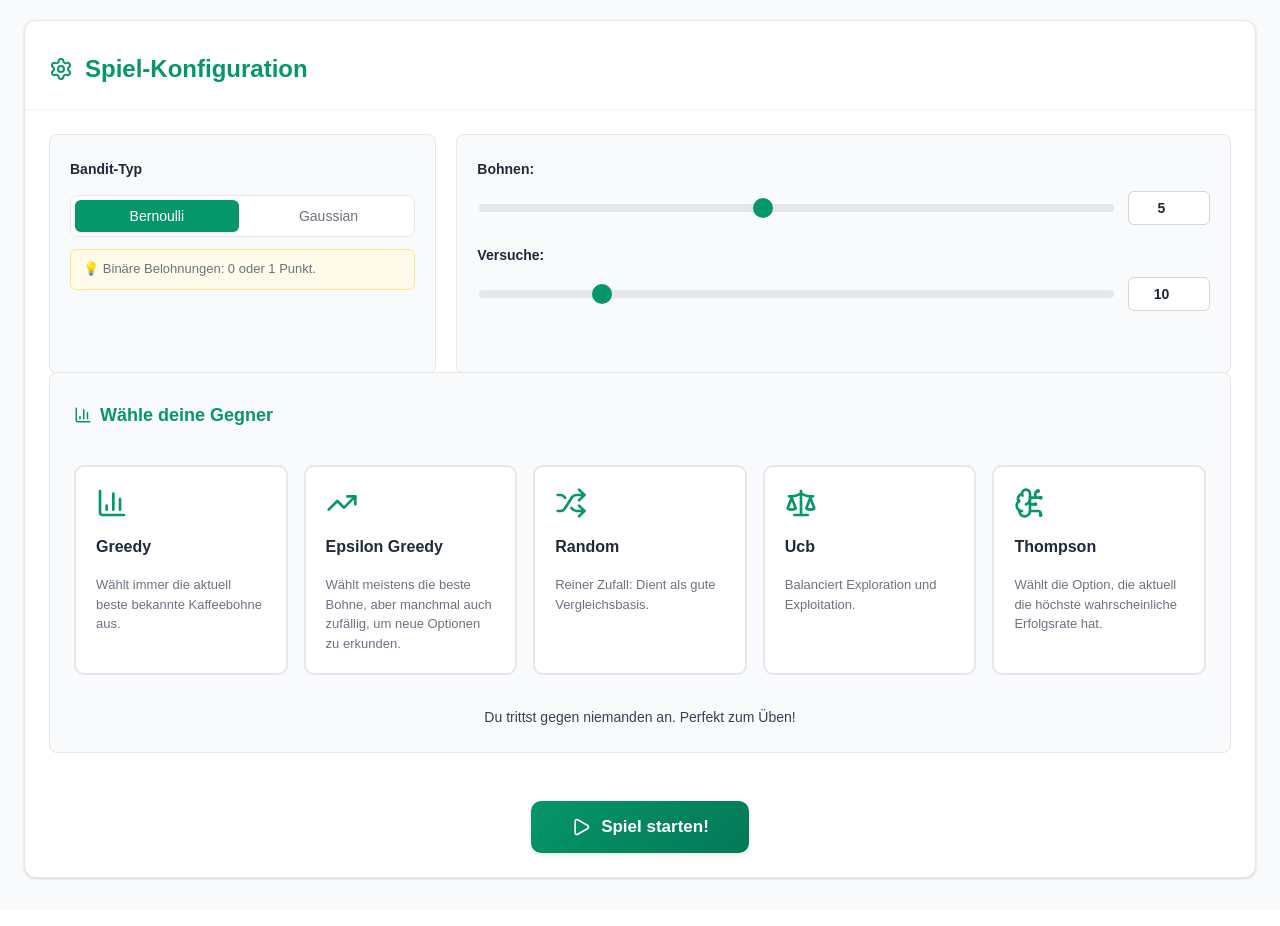
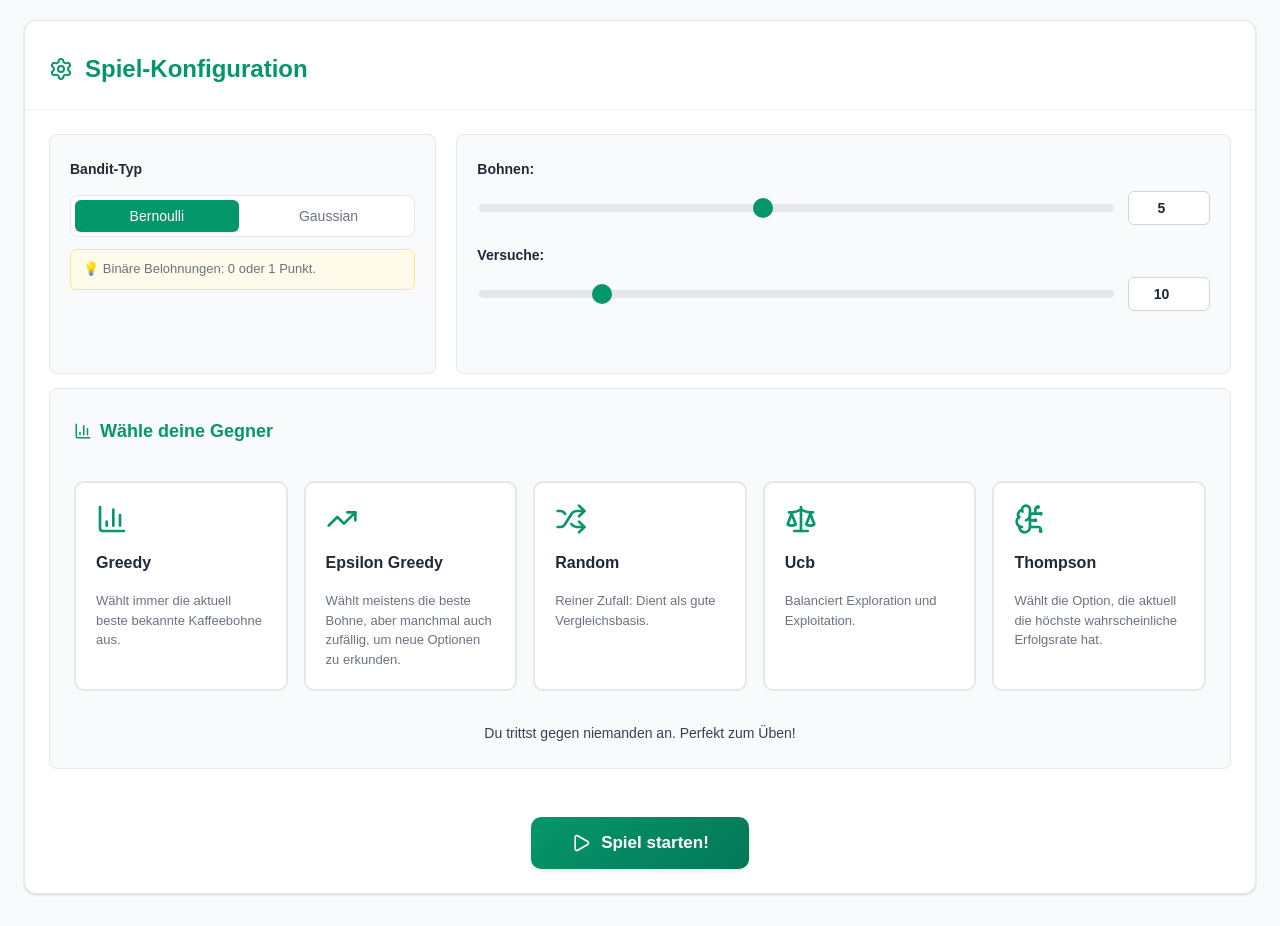
Before and after one commit to winnemo/BanditTool, a React (Vite) app in the folder banditTool/: page / in a window 1280 px wide. Shown: the part 1460-2386 px from the top of the page. Built offline with nearby package versions, Linux system fonts and the light colour scheme.

Commit message:
Design fix

```diff
--- a/banditTool/src/components/configuration.css
+++ b/banditTool/src/components/configuration.css
@@ -42,6 +42,7 @@
     display: grid;
     grid-template-columns: 1fr;
     gap: 1rem;
+    padding-bottom: 1rem;
     align-items: start;
 }
 
```
